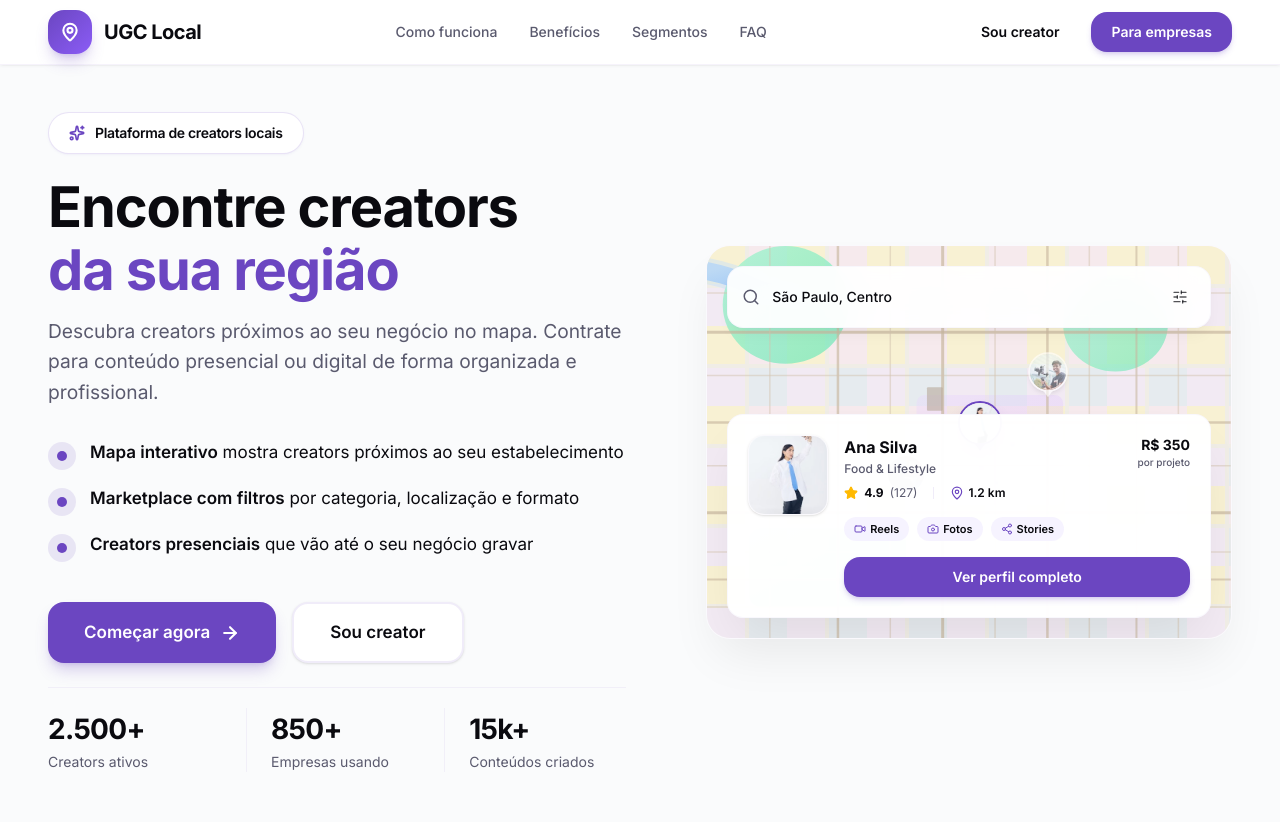
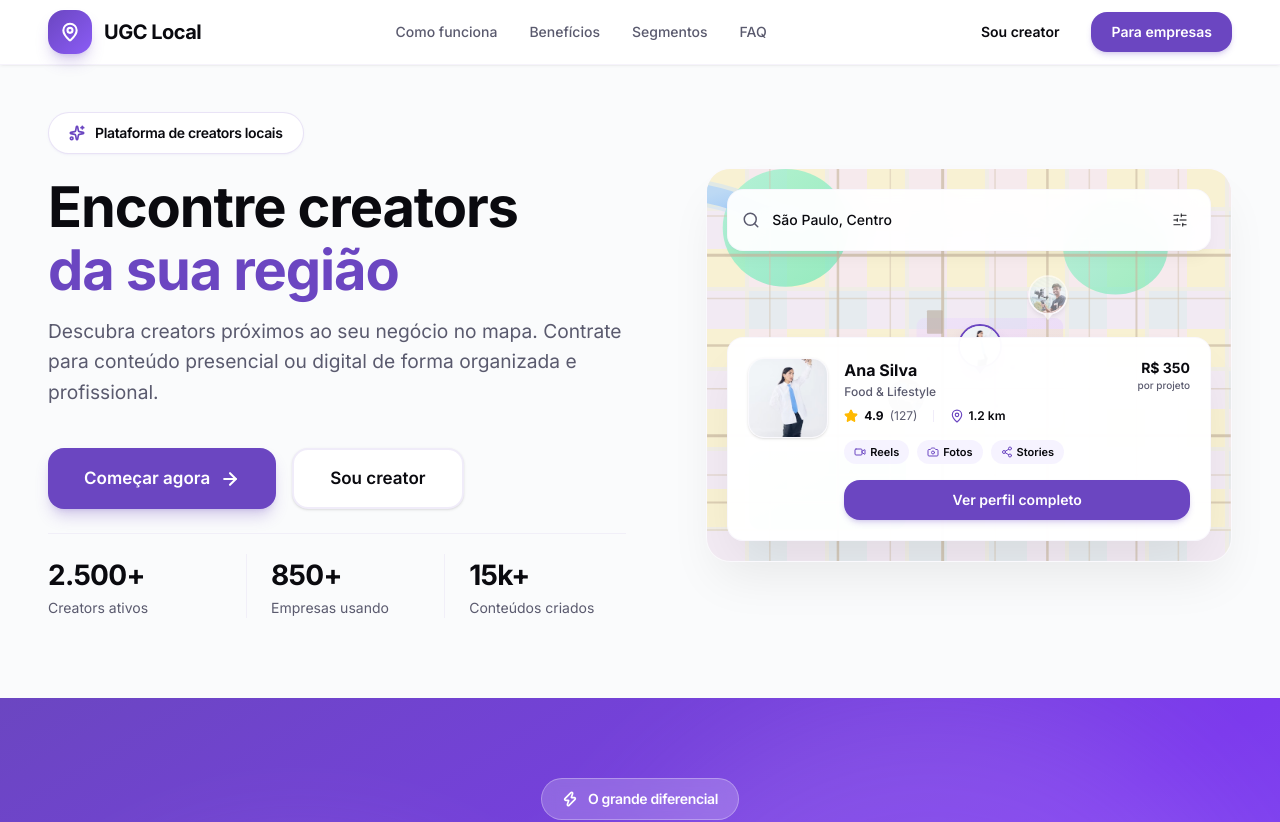
Before and after one commit to MogLuiz/ugc-lp, a Next.js app: page / in a window 1280 px wide. Shown: the top 822 px of the page. Built offline with nearby package versions, Linux system fonts and the light colour scheme.

Commit message:
refactor: remove section

```diff
--- a/src/components/Hero.tsx
+++ b/src/components/Hero.tsx
@@ -31,45 +31,28 @@ export function Hero() {
                 <span className="block text-primary mt-1">da sua região</span>
               </h1>
               <p className="text-xl lg:text-[1.2rem] text-muted-foreground max-w-xl leading-[1.6] font-normal">
-                Descubra creators próximos ao seu negócio no mapa. Contrate para conteúdo presencial ou digital de forma organizada e profissional.
+                Descubra creators próximos ao seu negócio no mapa. Contrate para
+                conteúdo presencial ou digital de forma organizada e
+                profissional.
               </p>
-            </div>
-
-            {/* Value Props */}
-            <div className="space-y-4 pt-2">
-              <div className="flex items-start gap-3.5">
-                <div className="w-7 h-7 rounded-full bg-primary/12 flex items-center justify-center flex-shrink-0 mt-0.5">
-                  <div className="w-2.5 h-2.5 rounded-full bg-primary" />
-                </div>
-                <p className="text-[1.0625rem] text-foreground leading-[1.5]">
-                  <strong className="font-semibold">Mapa interativo</strong> mostra creators próximos ao seu estabelecimento
-                </p>
-              </div>
-              <div className="flex items-start gap-3.5">
-                <div className="w-7 h-7 rounded-full bg-primary/12 flex items-center justify-center flex-shrink-0 mt-0.5">
-                  <div className="w-2.5 h-2.5 rounded-full bg-primary" />
-                </div>
-                <p className="text-[1.0625rem] text-foreground leading-[1.5]">
-                  <strong className="font-semibold">Marketplace com filtros</strong> por categoria, localização e formato
-                </p>
-              </div>
-              <div className="flex items-start gap-3.5">
-                <div className="w-7 h-7 rounded-full bg-primary/12 flex items-center justify-center flex-shrink-0 mt-0.5">
-                  <div className="w-2.5 h-2.5 rounded-full bg-primary" />
-                </div>
-                <p className="text-[1.0625rem] text-foreground leading-[1.5]">
-                  <strong className="font-semibold">Creators presenciais</strong> que vão até o seu negócio gravar
-                </p>
-              </div>
             </div>
 
             {/* CTAs */}
             <div className="flex flex-col sm:flex-row gap-4 pt-6 lg:pt-4">
-              <a href={siteConfig.links.empresas} className="group px-9 py-4 bg-primary text-white rounded-xl hover:bg-primary/90 transition-all shadow-lg shadow-primary/25 hover:shadow-xl hover:shadow-primary/35 flex items-center justify-center gap-2.5 font-semibold text-[1.0625rem]">
+              <a
+                href={siteConfig.links.empresas}
+                className="group px-9 py-4 bg-primary text-white rounded-xl hover:bg-primary/90 transition-all shadow-lg shadow-primary/25 hover:shadow-xl hover:shadow-primary/35 flex items-center justify-center gap-2.5 font-semibold text-[1.0625rem]"
+              >
                 <span>Começar agora</span>
-                <ArrowRight className="w-5 h-5 group-hover:translate-x-1 transition-transform" strokeWidth={2.5} />
+                <ArrowRight
+                  className="w-5 h-5 group-hover:translate-x-1 transition-transform"
+                  strokeWidth={2.5}
+                />
               </a>
-              <a href={siteConfig.links.creators} className="px-9 py-4 bg-white border-2 border-border text-foreground rounded-xl hover:border-primary/30 hover:bg-accent transition-all flex items-center justify-center gap-2 font-semibold text-[1.0625rem] shadow-sm">
+              <a
+                href={siteConfig.links.creators}
+                className="px-9 py-4 bg-white border-2 border-border text-foreground rounded-xl hover:border-primary/30 hover:bg-accent transition-all flex items-center justify-center gap-2 font-semibold text-[1.0625rem] shadow-sm"
+              >
                 <span>Sou creator</span>
               </a>
             </div>
@@ -77,16 +60,28 @@ export function Hero() {
             {/* Social Proof */}
             <div className="grid grid-cols-3 gap-4 pt-8 lg:pt-5 border-t border-border/60">
               <div>
-                <div className="text-[1.375rem] sm:text-[1.75rem] font-bold text-foreground tracking-tight">2.500+</div>
-                <div className="text-xs sm:text-sm text-muted-foreground mt-0.5">Creators ativos</div>
+                <div className="text-[1.375rem] sm:text-[1.75rem] font-bold text-foreground tracking-tight">
+                  2.500+
+                </div>
+                <div className="text-xs sm:text-sm text-muted-foreground mt-0.5">
+                  Creators ativos
+                </div>
               </div>
               <div className="border-l border-border/60 pl-4 sm:pl-6">
-                <div className="text-[1.375rem] sm:text-[1.75rem] font-bold text-foreground tracking-tight">850+</div>
-                <div className="text-xs sm:text-sm text-muted-foreground mt-0.5">Empresas usando</div>
+                <div className="text-[1.375rem] sm:text-[1.75rem] font-bold text-foreground tracking-tight">
+                  850+
+                </div>
+                <div className="text-xs sm:text-sm text-muted-foreground mt-0.5">
+                  Empresas usando
+                </div>
               </div>
               <div className="border-l border-border/60 pl-4 sm:pl-6">
-                <div className="text-[1.375rem] sm:text-[1.75rem] font-bold text-foreground tracking-tight">15k+</div>
-                <div className="text-xs sm:text-sm text-muted-foreground mt-0.5">Conteúdos criados</div>
+                <div className="text-[1.375rem] sm:text-[1.75rem] font-bold text-foreground tracking-tight">
+                  15k+
+                </div>
+                <div className="text-xs sm:text-sm text-muted-foreground mt-0.5">
+                  Conteúdos criados
+                </div>
               </div>
             </div>
           </div>
```
